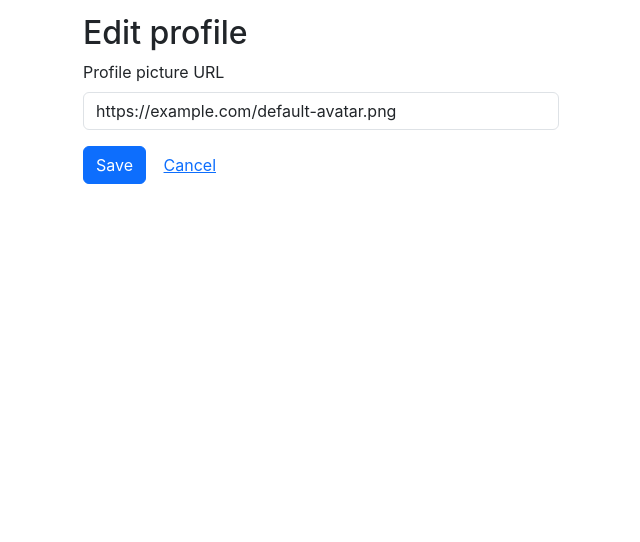
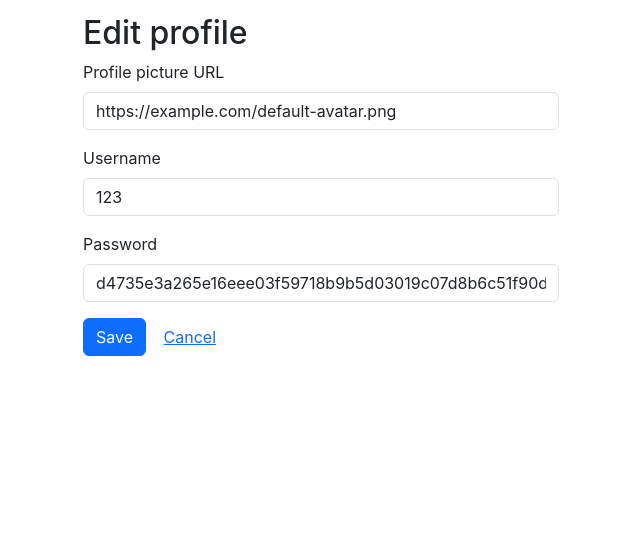
Before and after one commit to Sangho12/COMP3278_project, a Flask app: page /edit_profile in a window 1280 px wide. Shown: the part 56-598 px from the top of the page, without its empty margins (319-959 px from the left). Run offline with Flask 3, Linux system fonts and the light colour scheme; a user stored in the database is signed in; data comes from the database, SQL or seed files in the repository.

Commit message:
Update edit_profile.html

```diff
--- a/templates/edit_profile.html
+++ b/templates/edit_profile.html
@@ -12,6 +12,23 @@
           value="{{ user.profilePicture }}"
         />
       </div>
+      <div class="mb-3">
+        <label class="form-label">Username</label>
+        <input
+          class="form-control"
+          name="username"
+          value="{{ user.username }}"
+        />
+      </div>
+      <div class="mb-3">
+        <label class="form-label">Password</label>
+        <input
+          class="form-control"
+          name="password"
+          value="{{ user.password }}"
+        />
+      </div>
+
       <button class="btn btn-primary" type="submit">Save</button>
       <a
         class="btn btn-link"
```
